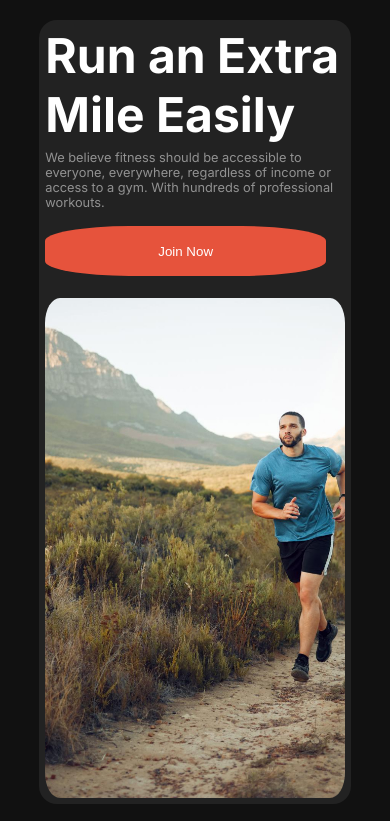
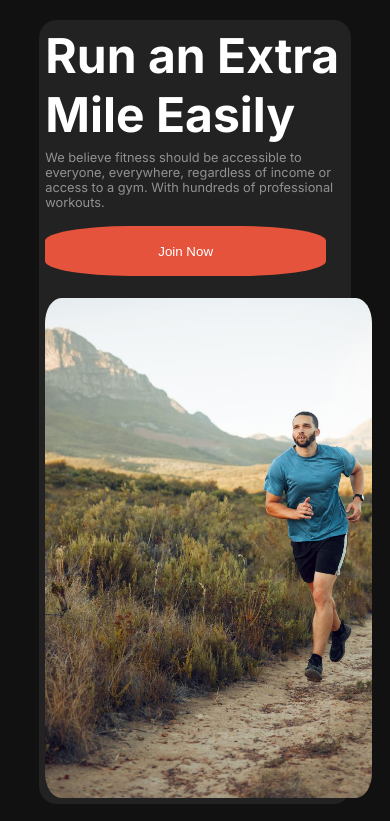
Before and after one commit to AkibRiad/Assignment-two-solution, a plain HTML site: page index.html in a window 390 px wide. Shown: the part 2205-3026 px from the top of the page. Drawn offline with Linux system fonts and the light colour scheme; a web font is replaced by a local one.

Commit message:
footer complete

```diff
--- a/st.css
+++ b/st.css
@@ -342,7 +342,8 @@ body{
     .running-img{
       margin-top: 5%;
       height: 500px;
-      width: 300px;
+      width: 327px;
+
     }
     .running-content button{
       margin-top: 3%;
```
